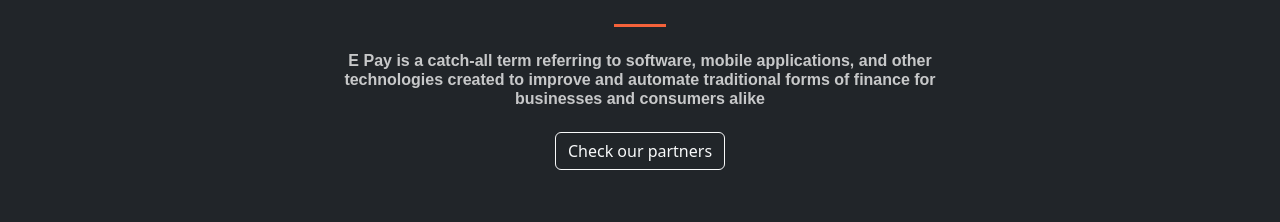
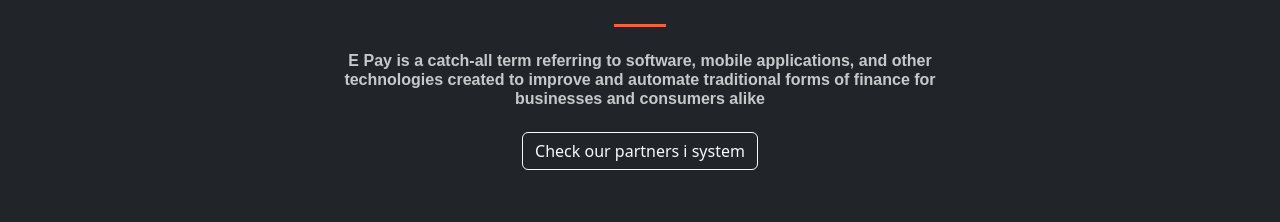
Before and after one commit to tambuaevaristus/mypiggybank, a Next.js app: page / in a window 1280 px wide. Shown: the part 906-1128 px from the top of the page. Built offline with nearby package versions, Linux system fonts and the light colour scheme.

Commit message:
check partners

```diff
--- a/components/About.js
+++ b/components/About.js
@@ -15,7 +15,7 @@ function About() {
                 forms of finance for businesses and consumers alike
               </p>
               <a className="btn btn-outline-light" href="#services">
-                Check our partners
+                Check our partners i system
               </a>
             </div>
           </div>
```
